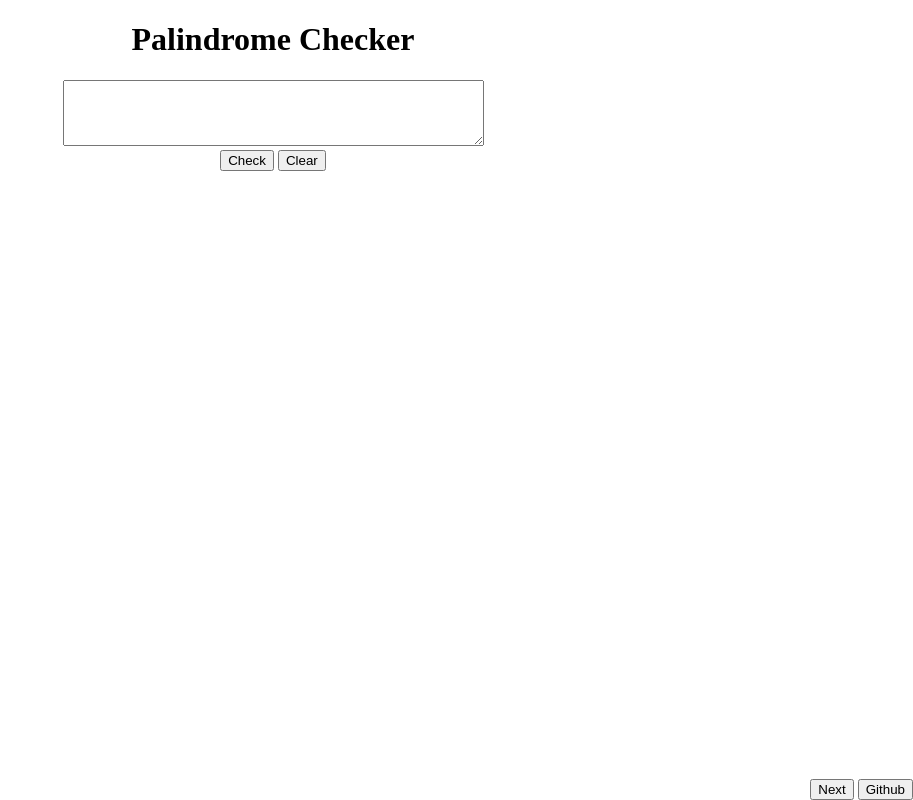
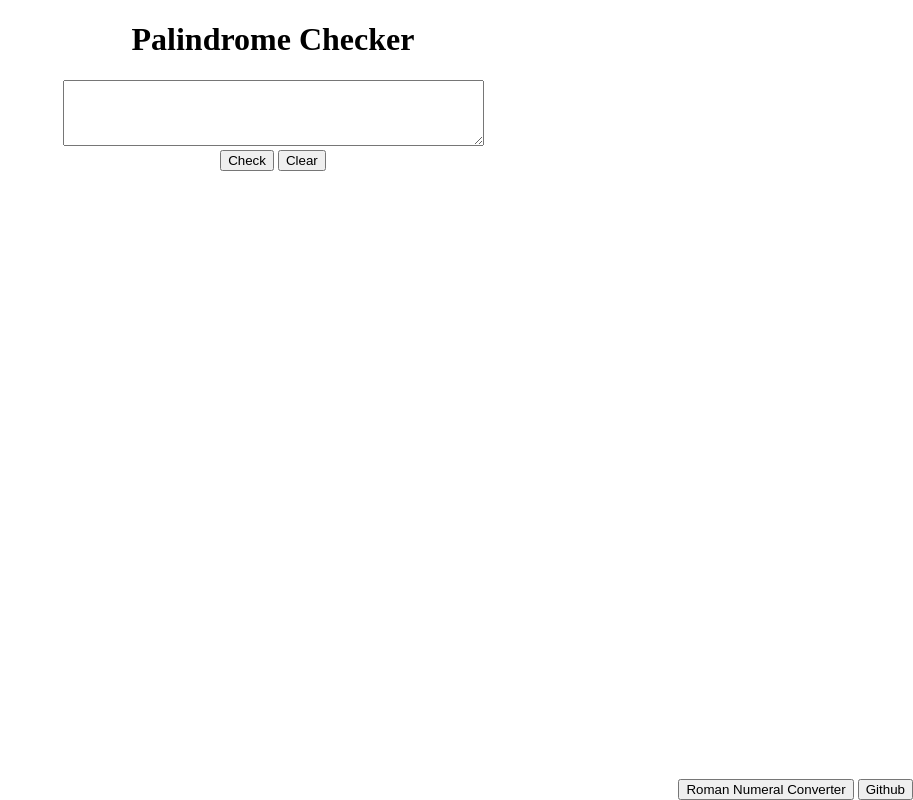
Before and after one commit to mattcamarena/FCC-Palindrome-Checker, a plain HTML site: page index.html in a window 1280 px wide. Shown: the whole page, without its empty margins (367-1280 px from the left). Drawn offline with Linux system fonts and the light colour scheme.

Commit message:
Update index.html

```diff
--- a/index.html
+++ b/index.html
@@ -21,7 +21,7 @@ footer{
 <label id="is" style="display:none">Is a palindrome</label>
 <label id="isnt" style="display:none">Is not a palindrome</label>
 <footer>
-<button onclick="window.location='https://mattcamarena.github.io/FCC-Roman-Numeral-Converter/'">Next</button>
+<button onclick="window.location='https://mattcamarena.github.io/FCC-Roman-Numeral-Converter/'">Roman Numeral Converter</button>
 <button onclick="window.location='https://github.com/mattcamarena/FCC-Palindrome-Checker'">Github</button>
 </footer>
 </body>
```
